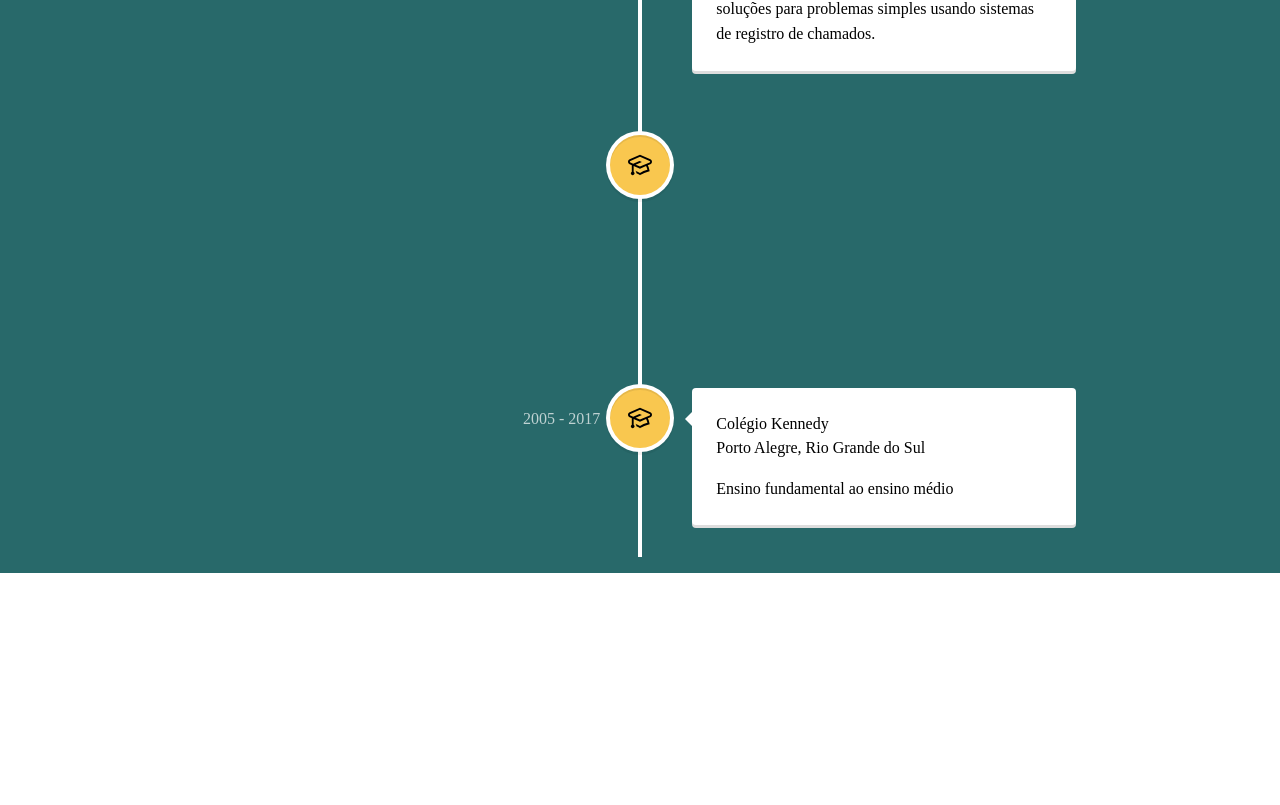
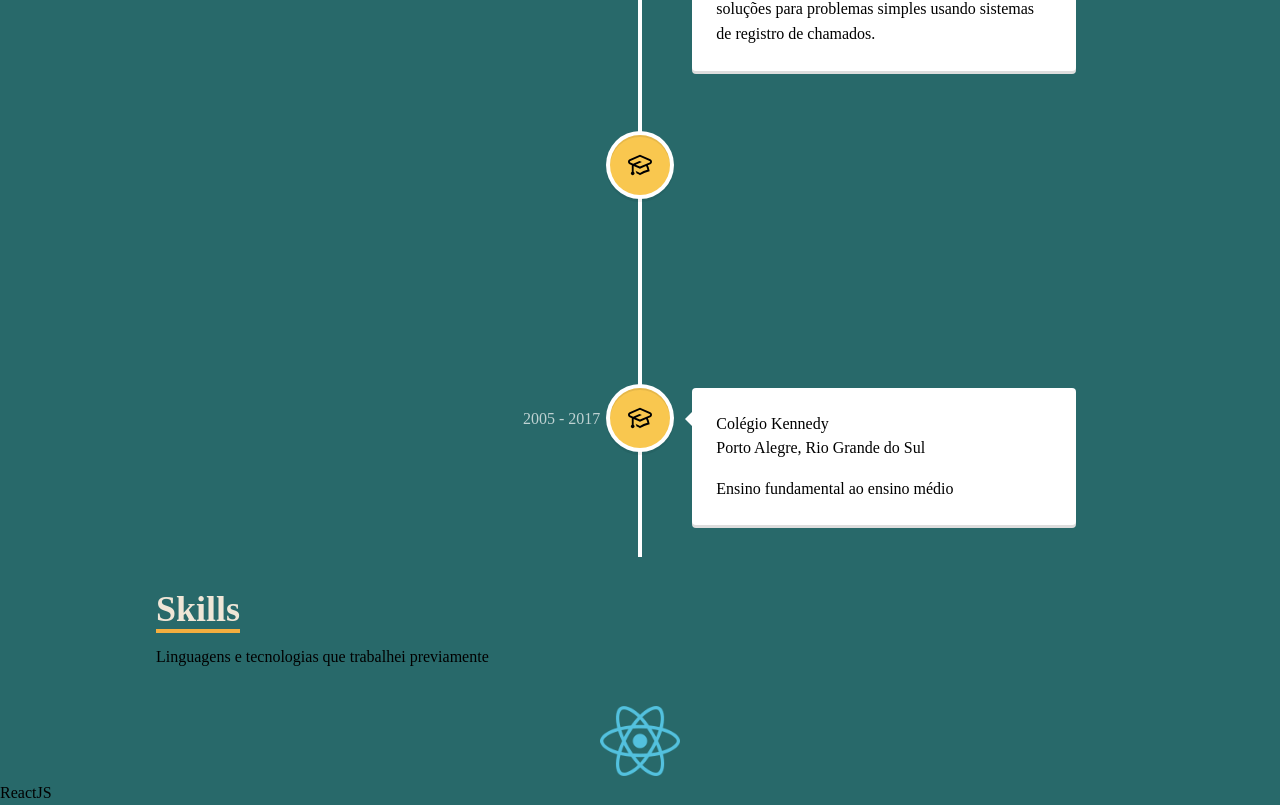
Before and after one commit to luccaseidler/portfolio-2, a React (Create React App) app: page / in a window 1280 px wide. Shown: the part 3424-4229 px from the top of the page. Before the commit the page ends 3997 px from the top, so only its background shows below. Built offline with nearby package versions, Linux system fonts and the light colour scheme.

Commit message:
Skills Update
[UPDATE] Adicionando as skills

```diff
--- a/src/App.js
+++ b/src/App.js
@@ -2,6 +2,7 @@ import Navbar from "./components/Navbar";
 import Home from "./components/Home";
 import About from "./components/About";
 import TimeLine from "./components/TimeLine";
+import Skills from "./components/Skills";
 
 function App() {
   return (
@@ -10,6 +11,7 @@ function App() {
       <Home/>
       <About/>
       <TimeLine/>
+      <Skills/>
     </div>
   );
 }
--- /dev/null
+++ b/src/components/Skills.jsx
@@ -0,0 +1,30 @@
+import HTML from '../assets/images/html.png';
+import CSS from '../assets/images/css.png';
+import javascript from '../assets/images/javascript.png';
+import reactjs from '../assets/images/reactjs.png';
+import typescript from '../assets/images/typescript.png';
+import React from 'react';
+import { motion } from 'framer-motion'
+import { useInView } from 'react-intersection-observer'
+
+
+const Skills = () => {
+    return (
+        <div className=' bg-[#28696A]'>
+            <div className='max-w-[1000px] mx-auto p-4 flex flex-col justify-center w-full h-full'>
+                <div>
+                    <p className='text-4xl font-bold inline border-b-4 border-[#F4AE3F] text-[#F0E6D7]'>Skills</p>
+                    <p className='py-4'>Linguagens e tecnologias que trabalhei previamente</p>
+                </div>
+            </div>
+            <div>
+                <div>
+                    <img className='w-20 mx-auto' src={reactjs} alt='React icon'/>
+                    <p>ReactJS</p>
+                </div>
+            </div>
+        </div>
+    )
+}
+
+export default Skills
--- a/src/components/TimeLine.jsx
+++ b/src/components/TimeLine.jsx
@@ -4,11 +4,6 @@ import { ReactComponent as SchoolIcon } from '../school.svg';
 import timelineElements from '../timelineElements';
 import { VerticalTimeline, VerticalTimelineElement } from 'react-vertical-timeline-component';
 import "react-vertical-timeline-component/style.min.css";
-import HTML from '../assets/images/html.png';
-import CSS from '../assets/images/css.png';
-import javascript from '../assets/images/javascript.png';
-import reactjs from '../assets/images/reactjs.png';
-import typescript from '../assets/images/typescript.png';
 import { motion } from 'framer-motion'
 import { useInView } from 'react-intersection-observer'
 
```
